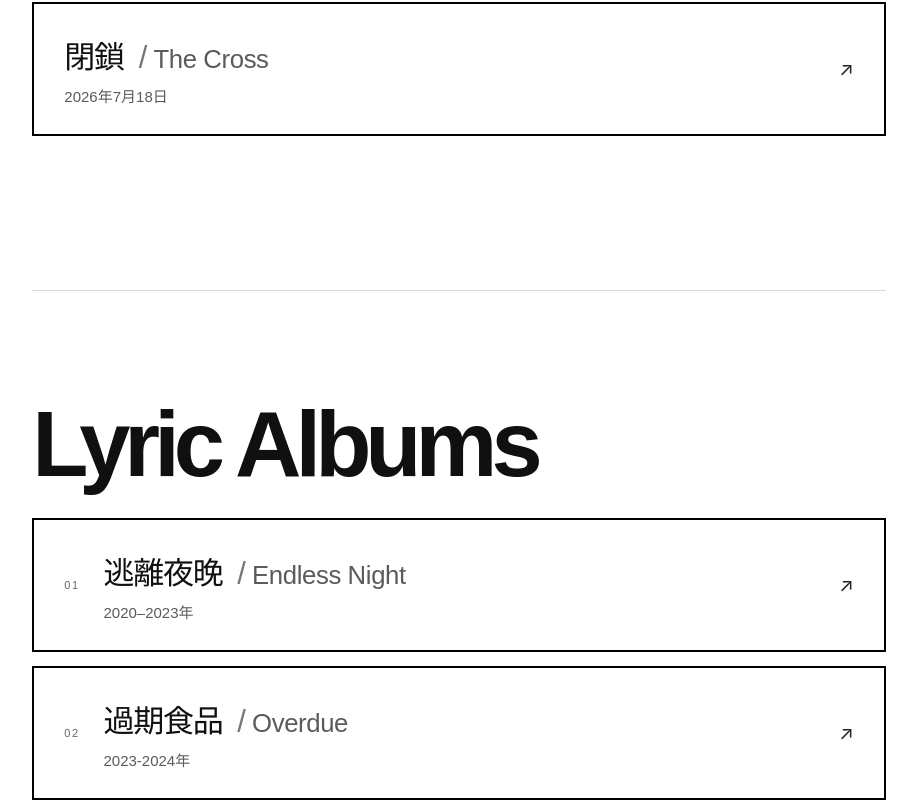
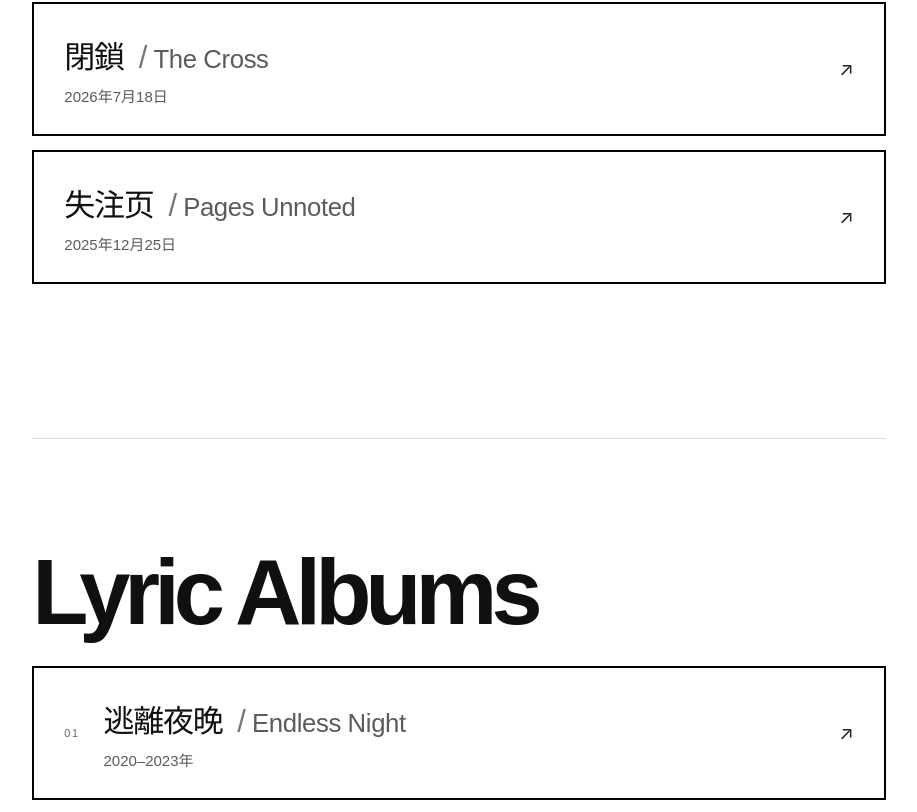
Before and after one commit to Saccharin04/Personal-website, a React (Vite) app: page / in a window 1280 px wide. Shown: the part 1751-2563 px from the top of the page, without its empty margins (181-1098 px from the left). Built offline with nearby package versions, Linux system fonts and the light colour scheme; a web font is replaced by a local one.

Commit message:
Add Pages Unnoted to Music section

```diff
--- a/src/App.jsx
+++ b/src/App.jsx
@@ -81,6 +81,13 @@ function App() {
             <div className="track-info">
               <h3>閉鎖 <span className="album-slash">/</span> <span className="album-english">The Cross</span></h3>
               <p>2026年7月18日</p>
+            </div>
+            <span className="album-mark" aria-hidden="true">↗</span>
+          </a>
+          <a className="track-card featured-track" href="https://www.bilibili.com/video/BV1rnBSBiES7/" target="_blank" rel="noreferrer">
+            <div className="track-info">
+              <h3>失注页 <span className="album-slash">/</span> <span className="album-english">Pages Unnoted</span></h3>
+              <p>2025年12月25日</p>
             </div>
             <span className="album-mark" aria-hidden="true">↗</span>
           </a>
```
